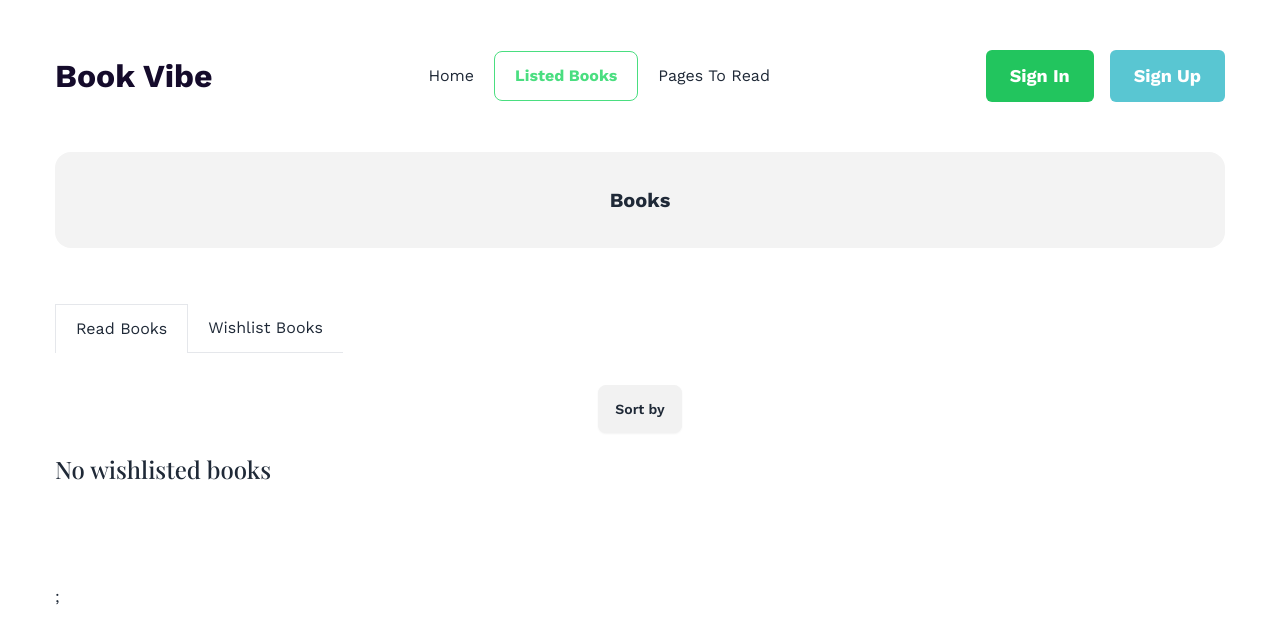
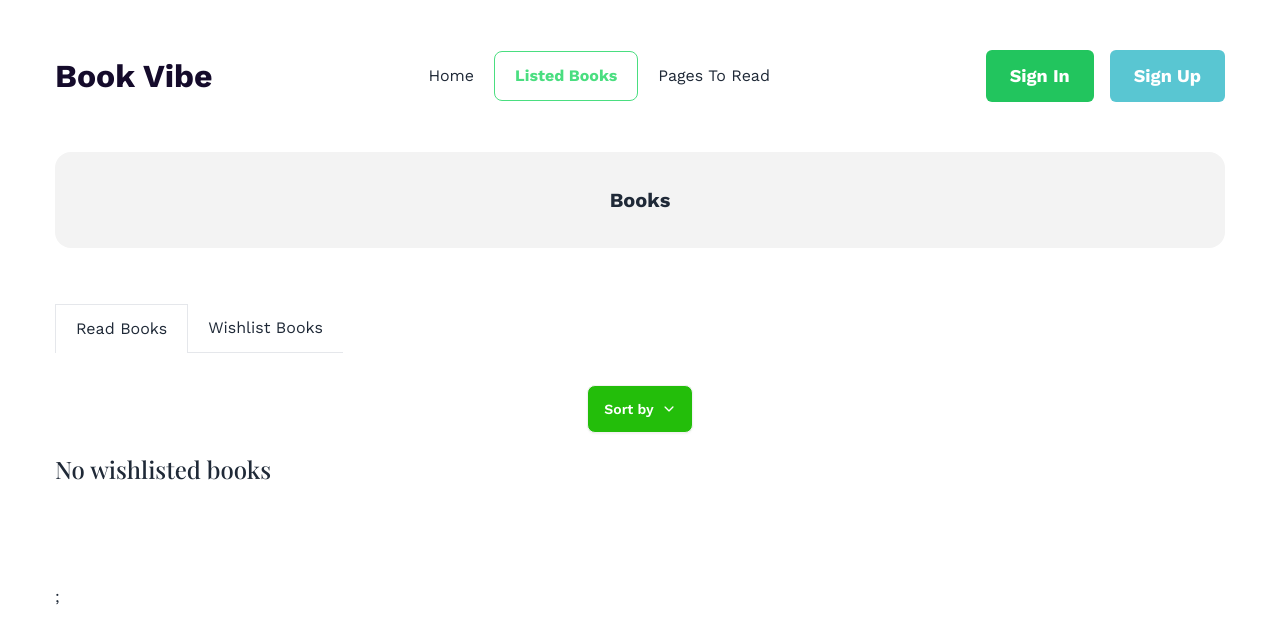
Before and after one commit to rifat-hassan-nibir/book-vibe, a React (Vite) app: page /listed-books/wishlist in a window 1280 px wide. Shown: the top 642 px of the page. Built offline with nearby package versions, Linux system fonts and the light colour scheme; a web font is replaced by a local one.

Commit message:
fixed toast texts and added icons and background color to filter button

```diff
--- a/src/components/ReadBooks.jsx
+++ b/src/components/ReadBooks.jsx
@@ -1,5 +1,6 @@
 import { useState } from "react";
 import ReadAndWishlistCard from "./ReadAndWishlistCard";
+import { IoIosArrowDown } from "react-icons/io";
 
 const ReadBooks = () => {
   const savedBooks = JSON.parse(localStorage.getItem("readBooks"));
@@ -23,8 +24,8 @@ const ReadBooks = () => {
     <div>
       {/* Sort */}
       <div className="dropdown mb-5 flex justify-center">
-        <div tabIndex={0} role="button" className="btn">
-          Sort by
+        <div tabIndex={0} role="button" className="btn bg-[#23BE0A] hover:bg-[#49AA5F] text-white">
+          Sort by <IoIosArrowDown />
         </div>
         <ul tabIndex={0} className="dropdown-content z-[1] menu p-2 shadow bg-base-100 rounded-box w-52">
           <li>
--- a/src/components/WishListedBooks.jsx
+++ b/src/components/WishListedBooks.jsx
@@ -1,5 +1,6 @@
 import { useState } from "react";
 import ReadAndWishlistCard from "./ReadAndWishlistCard";
+import { IoIosArrowDown } from "react-icons/io";
 
 const WishListedBooks = () => {
   const savedBooks = JSON.parse(localStorage.getItem("wishlistBooks"));
@@ -23,8 +24,8 @@ const WishListedBooks = () => {
     <div>
       {/* Sort */}
       <div className="dropdown mb-5 flex justify-center">
-        <div tabIndex={0} role="button" className="btn">
-          Sort by
+        <div tabIndex={0} role="button" className="btn bg-[#23BE0A] hover:bg-[#49AA5F] text-white">
+          Sort by <IoIosArrowDown />
         </div>
         <ul tabIndex={0} className="dropdown-content z-[1] menu p-2 shadow bg-base-100 rounded-box w-52">
           <li>
--- a/src/pages/BookDetails.jsx
+++ b/src/pages/BookDetails.jsx
@@ -19,7 +19,7 @@ const BookDetails = () => {
     } else {
       savedReadBooks.push(book);
       localStorage.setItem("readBooks", JSON.stringify(savedReadBooks));
-      toast.success("You have already read this book");
+      toast.success("Added to read list");
     }
   };
 
@@ -29,7 +29,7 @@ const BookDetails = () => {
     const isReadBook = savedReadBooks.find((savedReadBook) => savedReadBook.id === book.id);
     const isWishlisted = savedWishlistBooks.find((savedWishlistBook) => savedWishlistBook.id === book.id);
     if (isReadBook) {
-      toast.error("You already read this book");
+      toast.error("You have already read this book");
     } else if (isWishlisted) {
       toast.error("Already added to wishlist");
     } else {
--- a/src/pages/ErrorPage.jsx
+++ b/src/pages/ErrorPage.jsx
@@ -8,7 +8,7 @@ const ErrorPage = () => {
           <h2 className="mb-8 font-extrabold text-9xl dark:text-gray-400">
             <span className="sr-only">Error</span>404
           </h2>
-          <p className="text-2xl font-semibold md:text-3xl">Sorry, we couldn't find this page.</p>
+          <p className="text-2xl font-semibold md:text-3xl">Sorry, we could not find this page.</p>
           <p className="mt-4 mb-8 ">But dont worry, you can find plenty of other things on our homepage.</p>
           <Link
             to="/"
```
